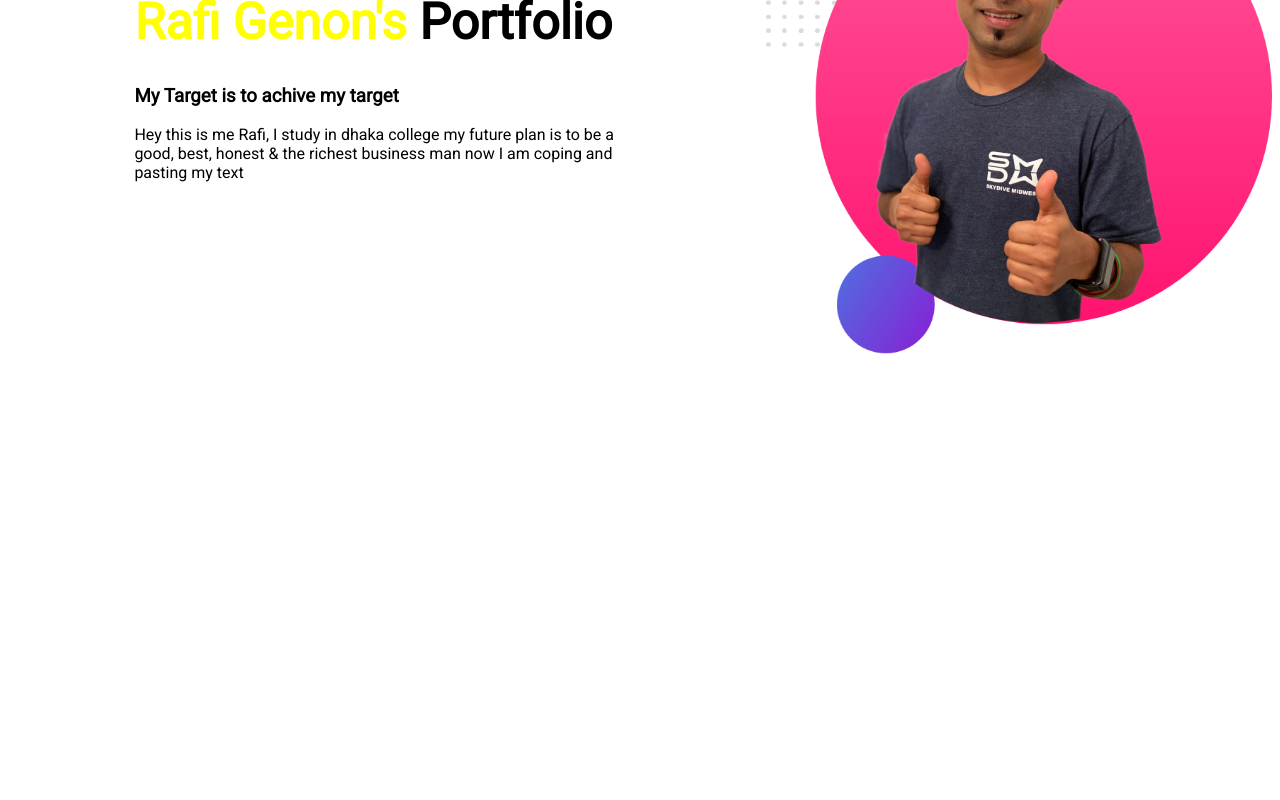
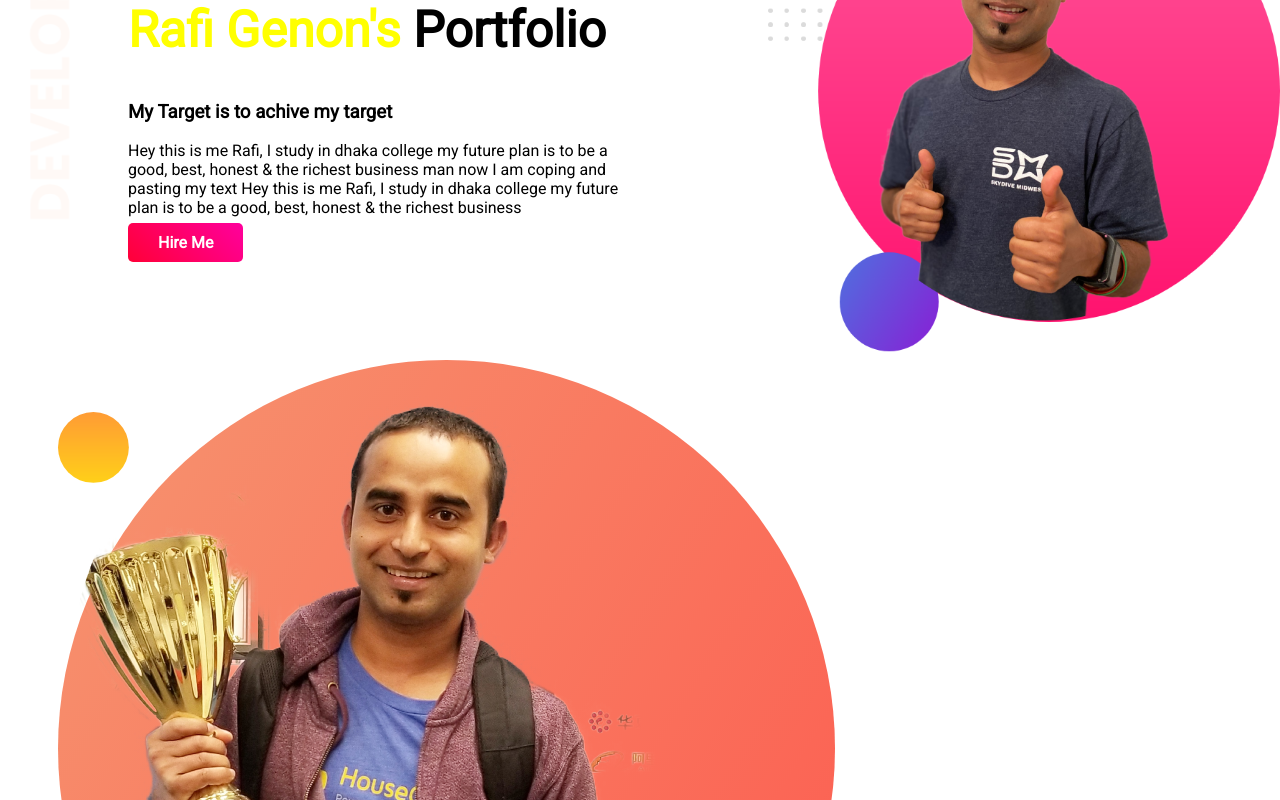
Before and after one commit to Rafi-Genon/web-portfolio, a plain HTML site: page index.html in a window 1280 px wide. Shown: the part 140-940 px from the top of the page. Before the commit the page ends 800 px from the top, so only its background shows below. Drawn offline with Linux system fonts and the light colour scheme.

Commit message:
start down design

```diff
--- a/index.html
+++ b/index.html
@@ -9,11 +9,24 @@
     <link rel="stylesheet" href="style.css">
     </head>
 <body>
-    <div class="upper"><h1>Welcome To</h1>
-        <h1><span class="highlight">Rafi Genon's</span> Portfolio</h1>
-        <h3>My Target is to achive my target</h3>
-        <p>Hey this is me Rafi, I study in dhaka college my future plan is to be a good, best, honest & the richest business man now I am coping and pasting my text </p>
-    </div>
-    <div class="upper"><img src="images/jhankar2.png" alt=""></div>
+    <section class="upbackground">
+        <div class="upper"><h1>Welcome To</h1>
+            <h1><span class="highlight">Rafi Genon's</span> Portfolio</h1>
+            <h3>My Target is to achive my target</h3>
+            <p>Hey this is me Rafi, I study in dhaka college my future plan is to be a good, best, honest & the richest business man now I am coping and pasting my text Hey this is me Rafi, I study in dhaka college my future plan is to be a good, best, honest & the richest business</p>
+            <a class="link-button" target="blank" href="https://www.google.com/">Hire Me</a>
+        </div>
+        <div class="upper"><img src="images/jhankar2.png" alt=""></div>
+    </section>
+
+    <section class="downbackground">
+        <div class="lower"><img src="images/jhankar.png" alt=""></div>
+        <div class="lower"><h1>Welcome To</h1>
+            <h1><span class="highlight">Rafi Genon's</span> Portfolio</h1>
+            <h3>My Target is to achive my target</h3>
+            <p>Hey this is me Rafi, I study in dhaka college my future plan is to be a good, best, honest & the richest business man now I am coping and pasting my text Hey this is me Rafi, I study in dhaka college my future plan is to be a good, best, honest & the richest business</p>
+            <a class="link-button" target="blank" href="https://www.google.com/">Hire Me</a>
+        </div>
+    </section>
 </body>
 </html>
--- a/style.css
+++ b/style.css
@@ -1,5 +1,6 @@
 body{
     font-family: 'Roboto', sans-serif;
+    margin: 0px;
 }
 h1{
     font-size: 50px;
@@ -17,3 +18,19 @@ h1{
 .upper img{
     width: 100%;
 }
+.upbackground{
+    background-image: url(images/top-banner.png);
+    height: 500px;
+    background-repeat: no-repeat;
+}
+.link-button{
+    padding: 10px 30px;
+    background-image: linear-gradient(45deg,#ff0037, #ff009d);
+    border-radius: 5px;
+    color: white;
+    text-decoration: none;
+    font-weight: 700;
+}
+.lower{
+    width: 40%;
+}
```
